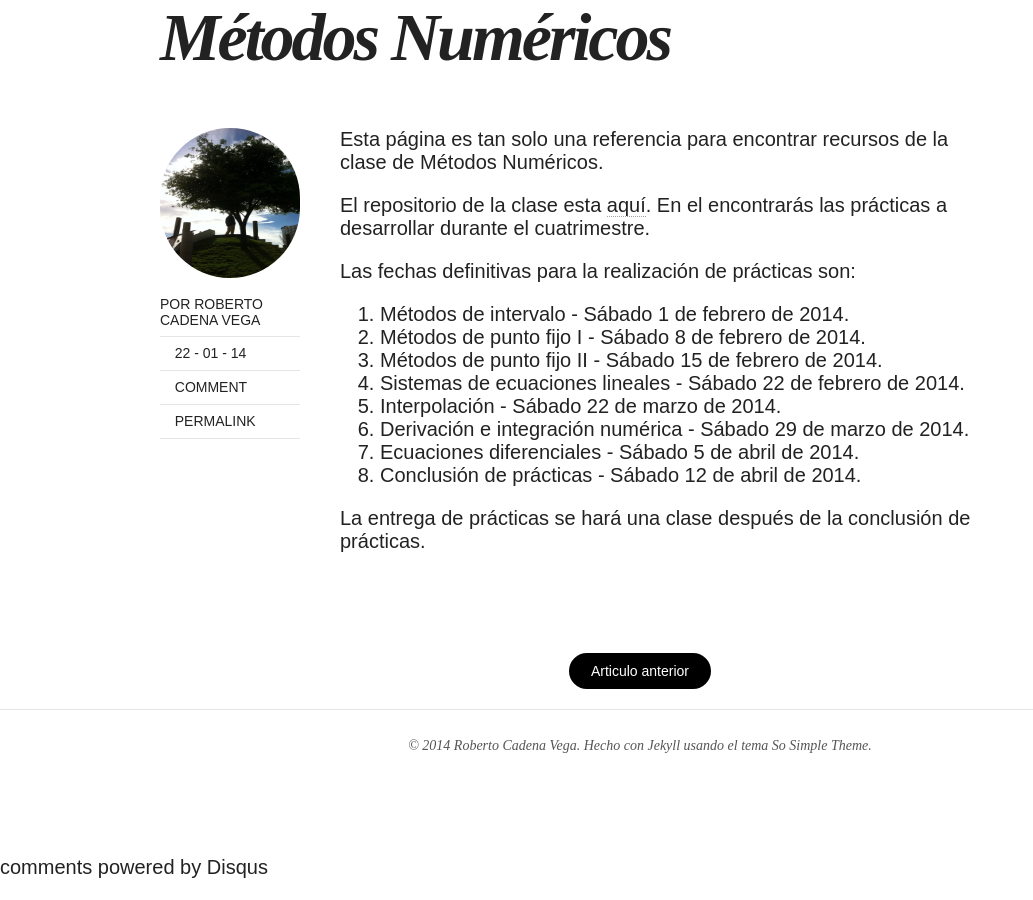
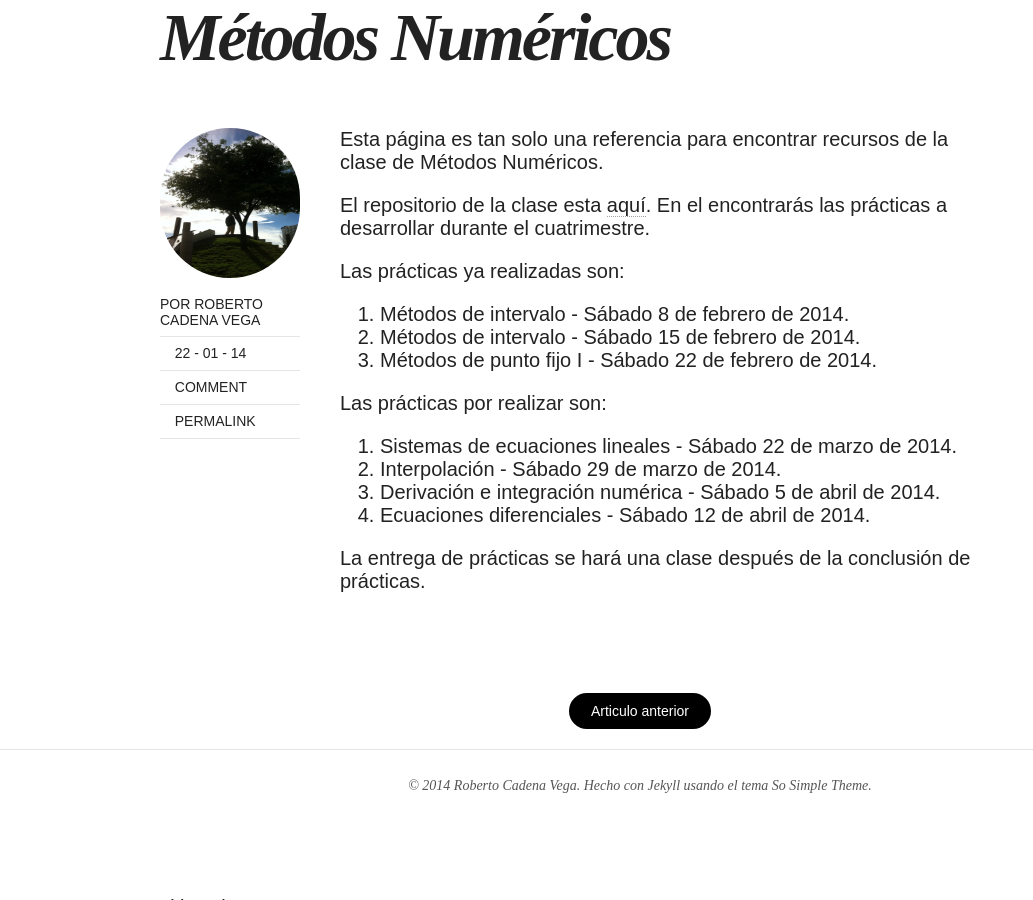
Before and after one commit to cad3na/robblack007.github.io, a Jekyll site: the page built from _posts/2014-01-22-metodos-numericos.md, in a window 1280 px wide and 900 px high, scrolled down 737 px. Shown: the whole window, without its empty margins (0-1033 px from the left). Built offline with Jekyll 4.4.1, drawn with Linux system fonts in a browser that asks for light colours; nearby versions of some CDN libraries; comment, search, counter and statistics services are not loaded; before the commit the page ends 1616 px from its top, so only the background shows below that.

Commit message:
Se modifican las fechas de las practicas para reflejar las que ya han sido realizadas

```diff
--- a/_posts/2014-01-22-metodos-numericos.md
+++ b/_posts/2014-01-22-metodos-numericos.md
@@ -13,15 +13,17 @@ Esta página es tan solo una referencia para encontrar recursos de la clase de M
 
 El repositorio de la clase esta [aquí](https://github.com/robblack007/clase-metodos-numericos). En el encontrarás las prácticas a desarrollar durante el cuatrimestre.
 
-Las fechas definitivas para la realización de prácticas son:
+Las prácticas ya realizadas son:
 
-1. Métodos de intervalo - Sábado 1 de febrero de 2014.
-2. Métodos de punto fijo I - Sábado 8 de febrero de 2014.
-3. Métodos de punto fijo II - Sábado 15 de febrero de 2014.
-4. Sistemas de ecuaciones lineales - Sábado 22 de febrero de 2014.
-5. Interpolación - Sábado 22 de marzo de 2014.
-6. Derivación e integración numérica - Sábado 29 de marzo de 2014.
-7. Ecuaciones diferenciales - Sábado 5 de abril de 2014.
-8. Conclusión de prácticas - Sábado 12 de abril de 2014.
+1. Métodos de intervalo - Sábado 8 de febrero de 2014.
+2. Métodos de intervalo - Sábado 15 de febrero de 2014.
+3. Métodos de punto fijo I - Sábado 22 de febrero de 2014.
+
+Las prácticas por realizar son:
+
+4. Sistemas de ecuaciones lineales - Sábado 22 de marzo de 2014.
+5. Interpolación - Sábado 29 de marzo de 2014.
+6. Derivación e integración numérica - Sábado 5 de abril de 2014.
+7. Ecuaciones diferenciales - Sábado 12 de abril de 2014.
 
 La entrega de prácticas se hará una clase después de la conclusión de prácticas.
```
Also changed, not shown: _posts/2014-01-20-instrumentacion-control.md (+10 -7 lines), _posts/2014-01-21-robotica-industrial.md (+9 -6 lines).
